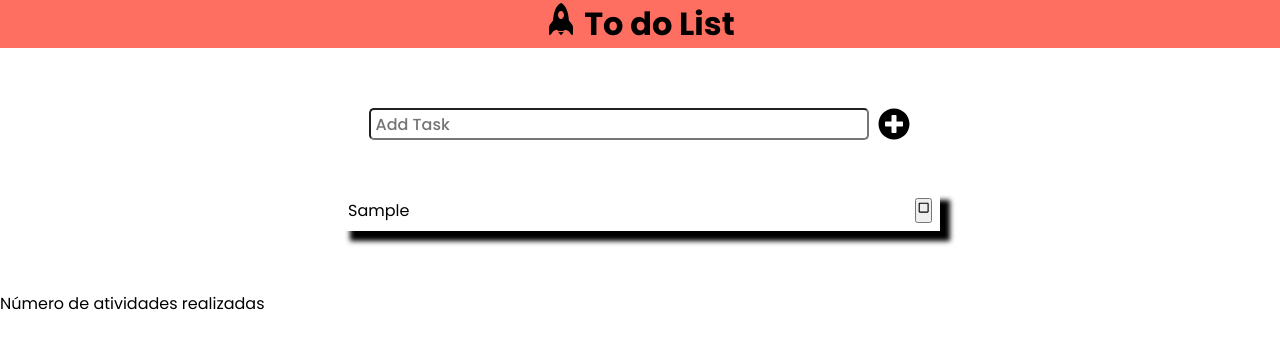
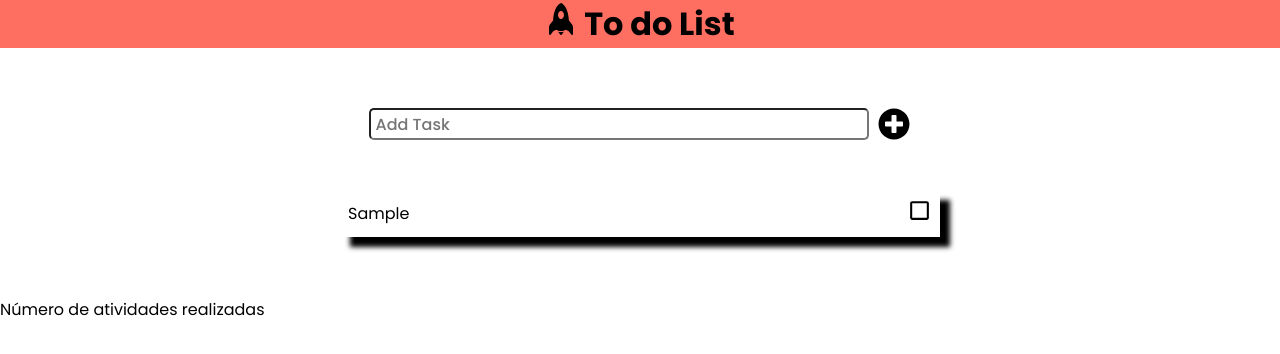
Before and after one commit to jeffmmartins/task-manager, a React (Create React App) app: page / in a window 1280 px wide. Both pictures are taken after typing "Sample" into the empty fields and a click on the button 894 px from the left and 124 px from the top of the page. Shown: the top 354 px of the page. Built offline with nearby package versions, Linux system fonts and the light colour scheme.

Commit message:
style: styling button check

```diff
--- a/src/components/Form/Form.tsx
+++ b/src/components/Form/Form.tsx
@@ -47,7 +47,7 @@ export const Form: React.FC = () => {
                     {task.map((tasks, index) =>
                     (<S.ListTasks>
                         <S.ItemTask key={index}>{tasks}
-                            <button><MdOutlineCheckBoxOutlineBlank/></button>
+                            <S.ButtonCheck><MdOutlineCheckBoxOutlineBlank size={"25px"}/></S.ButtonCheck>
                         </S.ItemTask>
                     </S.ListTasks>))}
                 </S.ContainerTask>
--- a/src/components/Form/style.ts
+++ b/src/components/Form/style.ts
@@ -47,4 +47,10 @@ padding: 0.5rem;
 export const ItemTask = styled.li`
 display: flex;
 justify-content: space-between;
+align-items: center;
 `
+
+export const ButtonCheck = styled.button`
+background: none;
+border: none;
+`
```
